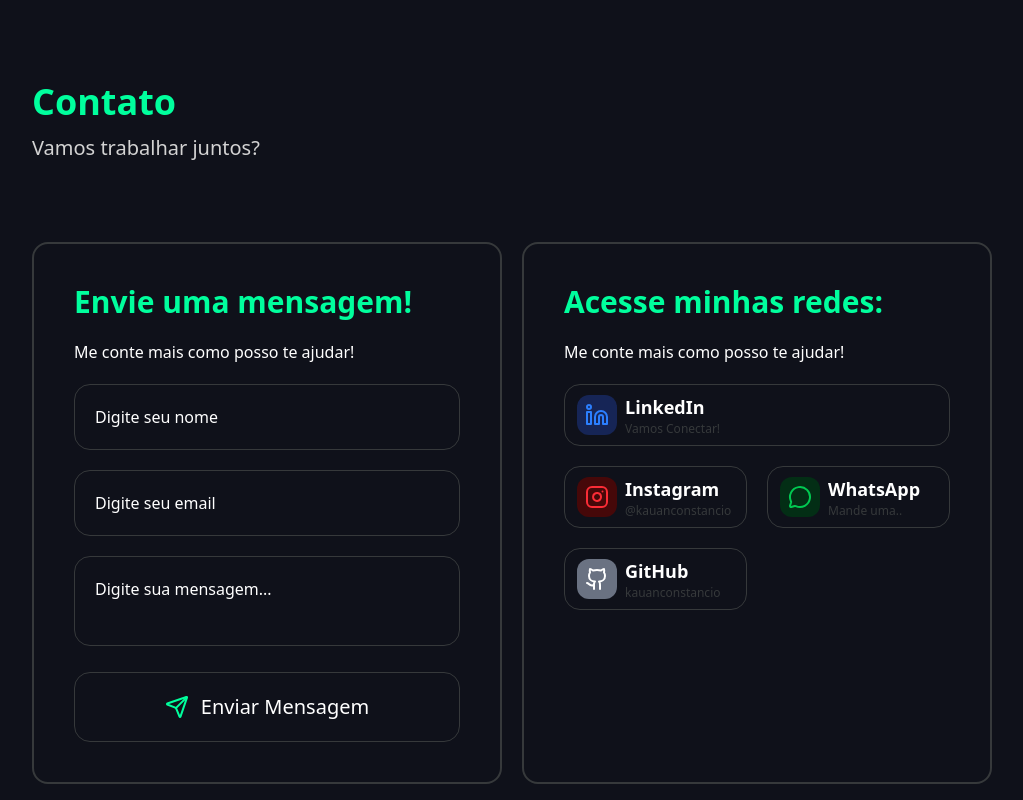
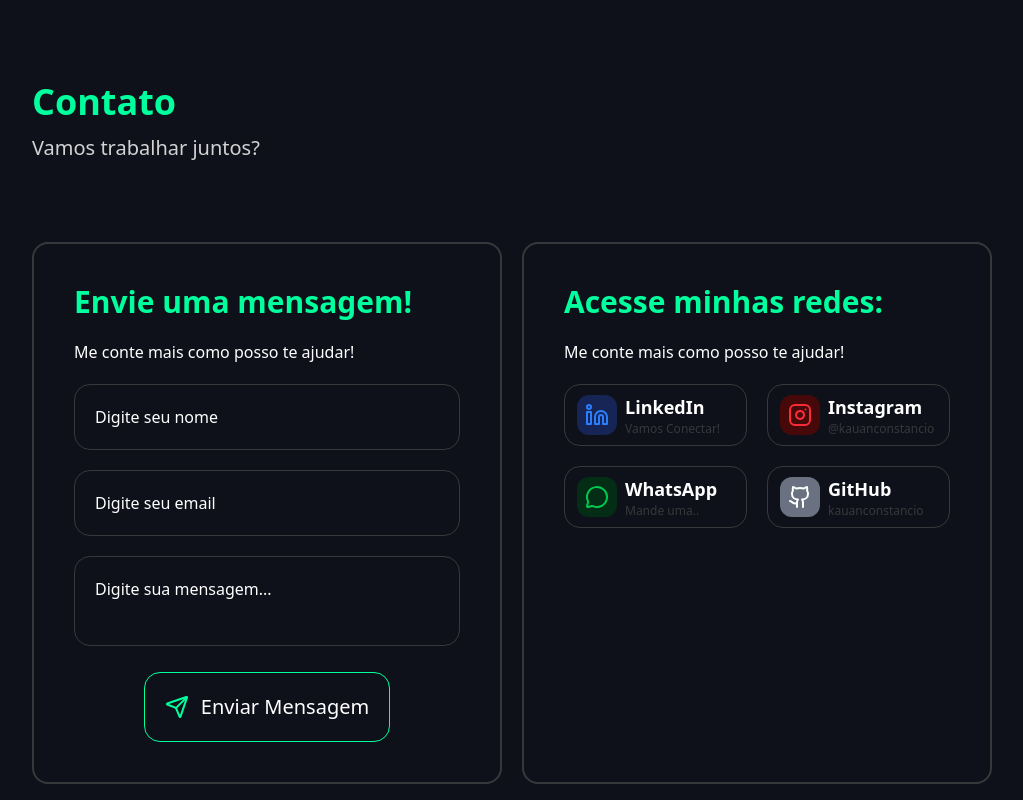
Before and after one commit to kauanconstancio/portfolio, a React (Vite) app: page / in a window 1280 px wide. Shown: the part 6454-7254 px from the top of the page, without its empty margins (128-1151 px from the left). Built offline with nearby package versions, Linux system fonts and the light colour scheme.

Commit message:
fixing bugs on contact

```diff
--- a/public/components/Email.jsx
+++ b/public/components/Email.jsx
@@ -44,7 +44,8 @@ const Email = () => {
 
   return (
     <div className="border-2 border-solid border-border-white rounded-2xl p-10 w-full">
-      <form className="flex flex-col gap-5" onSubmit={sendEmail}>
+      <form className="flex flex-col gap-5 items-center" onSubmit={sendEmail}>
+        <div className="flex flex-col gap-5 w-full">
           <h1 className="text-neon-green text-3xl font-bold">
             Envie uma mensagem!
           </h1>
@@ -69,7 +70,7 @@ const Email = () => {
             placeholder="Digite sua mensagem..."
             onChange={(e) => setMessage(e.target.value)}
           />
-
+        </div>
         <FormSubmitButton />
       </form>
     </div>
--- a/public/components/FormInputs.jsx
+++ b/public/components/FormInputs.jsx
@@ -2,7 +2,7 @@ const FormInputs = (props) => {
   return (
     <div>
       <input
-        className="border-1 border-border-white rounded-2xl p-5 w-full text-white placeholder:text-white"
+        className="border-1 border-border-white rounded-2xl p-5 w-full text-white placeholder:text-white outline-none"
         type={props.type}
         placeholder={props.placeholder}
         onChange={props.onChange}
--- a/public/components/FormSubmitButton.jsx
+++ b/public/components/FormSubmitButton.jsx
@@ -4,7 +4,7 @@ const FormSubmitButton = () => {
   return (
     <div>
       <button
-        className="text-xl text-white p-5 border-1 rounded-2xl border-solid border-border-white cursor-pointer flex items-center justify-center gap-3 w-full"
+        className="text-xl text-white p-5 border-1 rounded-2xl border-solid border-neon-green cursor-pointer flex items-center justify-center gap-3 "
         type="submit"
         value="enviar"
       >
--- a/public/components/Social2.jsx
+++ b/public/components/Social2.jsx
@@ -10,6 +10,7 @@ const Social2 = () => {
       <p className="text-white font-medium">
         Me conte mais como posso te ajudar!
       </p>
+      <div className="grid grid-cols-2 gap-5">
         <SocialInput
           link="https://www.linkedin.com/in/kauanconstancio"
           icon={<Linkedin />}
@@ -17,7 +18,6 @@ const Social2 = () => {
           socialPlatform="LinkedIn"
           description="Vamos Conectar!"
         />
-      <div className="grid grid-cols-2 gap-5">
         <SocialInput
           link="https://www.instagram.com/kauanconstancio/"
           icon={<Instagram />}
```
Lines whose indentation alone changed are shown as unchanged.
